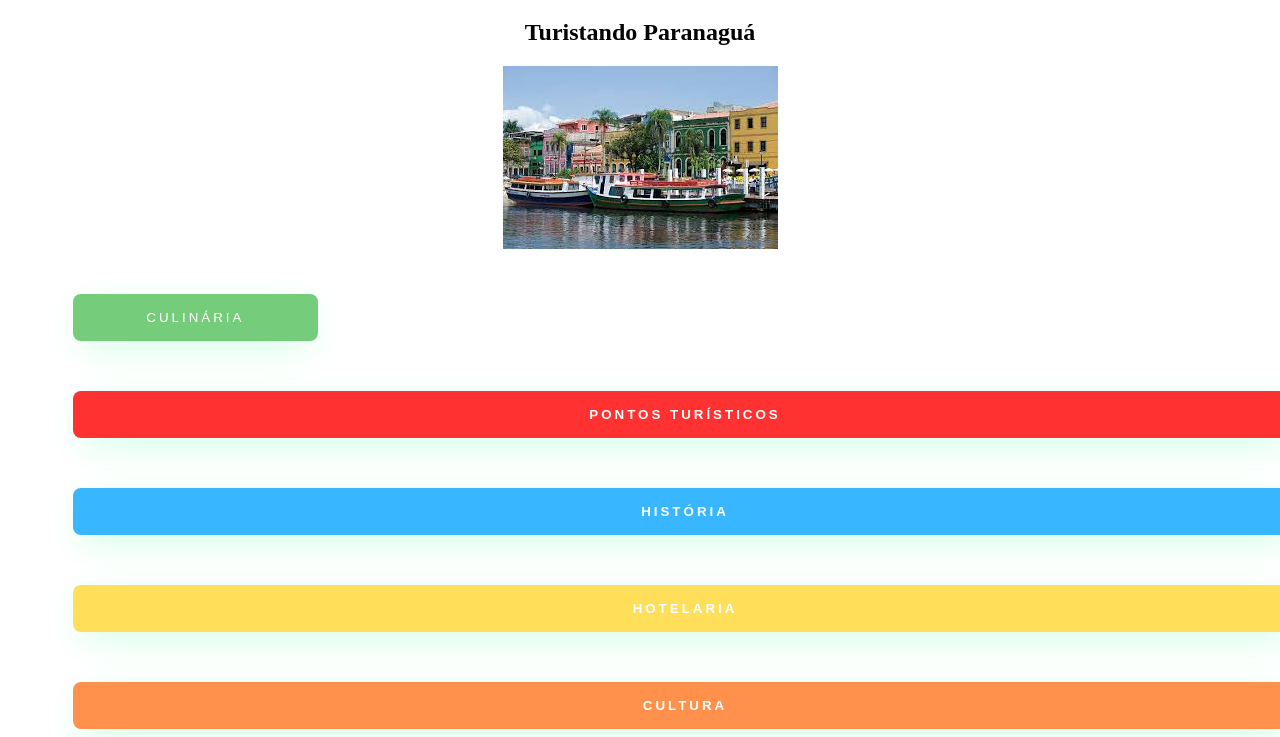
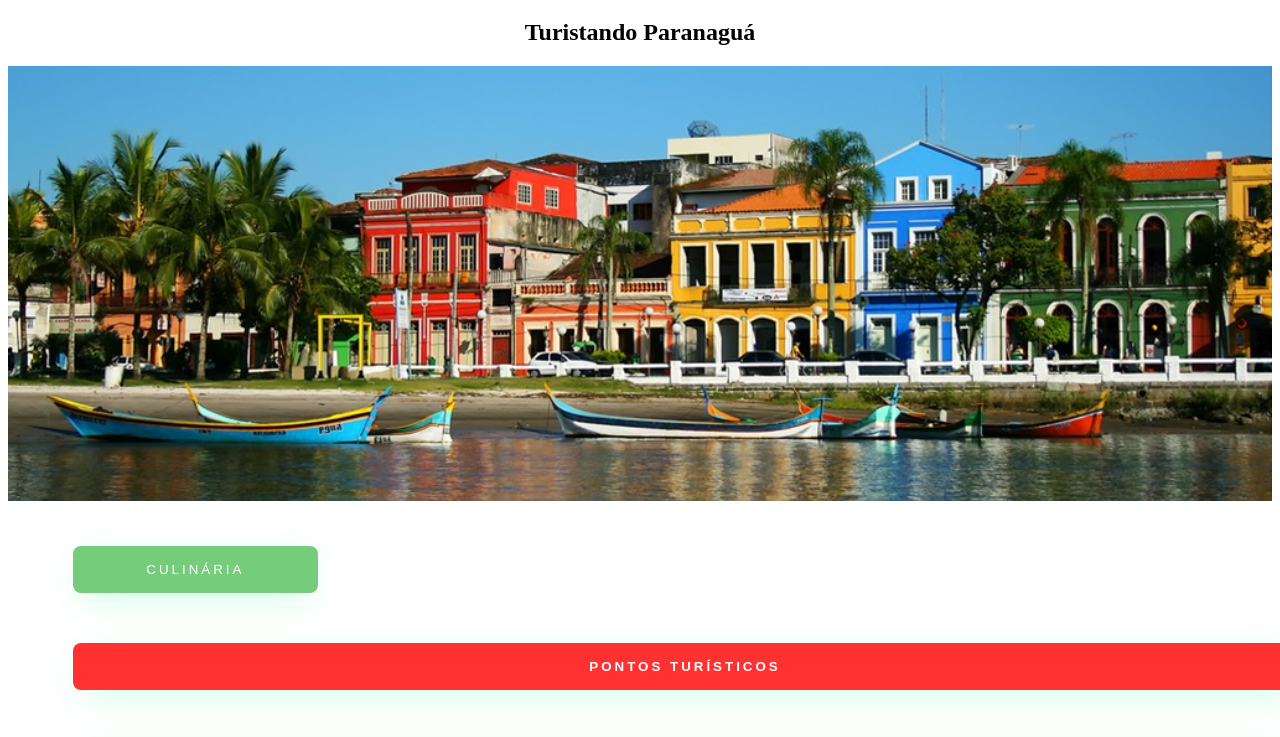
Before and after one commit to Dafylin/tcc, a plain HTML site: page index.html in a window 1280 px wide. Shown: the part 61-798 px from the top of the page. Drawn offline with Linux system fonts and the light colour scheme.

Commit message:
Add files via upload

```diff
--- a/index.html
+++ b/index.html
@@ -8,11 +8,15 @@
 </head>
 <body>
     <center>
+
         <h1>Trabalho de Conclusão de Curso</h1>
         <h2>Turistando Paranaguá</h2>
 
-        <img src="images.png">
     </center>
+
+
+    <img src="images.png02.png" alt="Turismo" style="width: 100%; height: auto;">
+
 
     <header>
 
@@ -51,5 +55,22 @@
     </main>
 
 
+
+
+
+
+
+
+
+
+
+
+
+
+
+
+
+
+
 </body>
 </html>
--- a/style.css
+++ b/style.css
@@ -1,4 +1,3 @@
-
 .btn-cul{
     width: 20%;
     padding: 16px 0px;
@@ -29,6 +28,7 @@
     background: #ff3131;
     cursor: pointer;
     box-shadow: 0px 10px 40px -12px #00ff8052;
+
 }
 
 .btn-his{
@@ -64,7 +64,7 @@
 }
 
 .btn-cult{
-     width: 100%;
+    width: 100%;
     padding: 16px 0px;
     margin: 25px;
     border: none;
```
Also changed, not shown: images.png02.png (added).
